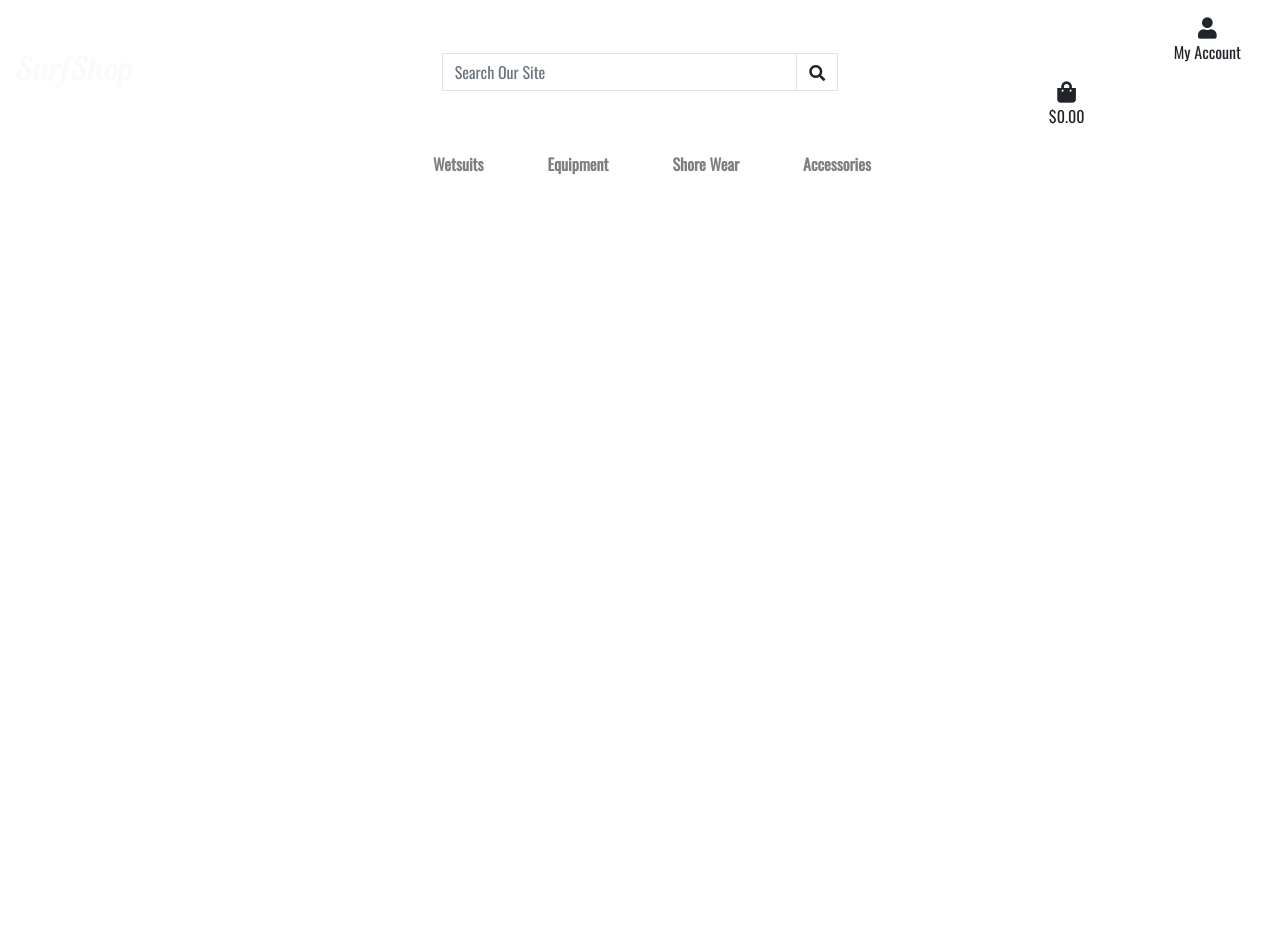
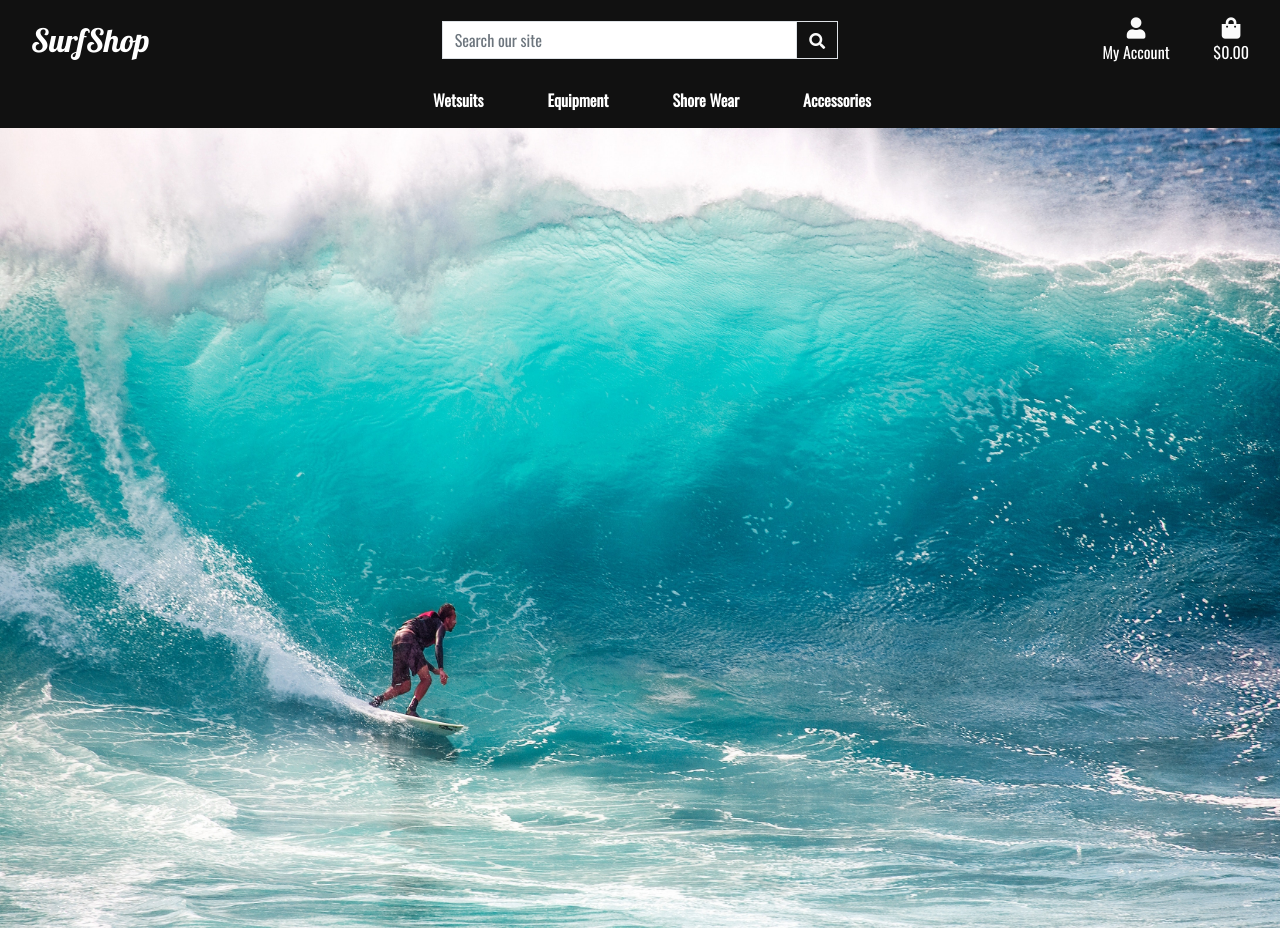
Before and after one commit to joe6894/surfshop, a Django app: page / in a window 1280 px wide. Before the commit the page ends 174 px from the top, so only its background shows below. Run offline with Django 3.2, Linux system fonts and the light colour scheme; some libraries are stand-ins or nearby versions.

Commit message:
styled navbar and added hero image to home page

```diff
--- a/home/templates/home/index.html
+++ b/home/templates/home/index.html
@@ -10,9 +10,7 @@
 {% endblock %}
 
 {% block content %}
-    <div class="container h-100">
-        <div class="row h-100">
-            <div class="col-7 col-md-6 my-auto"></div>
-        </div>
+    <div class="hero-image-area">
+        <img src="/media/surfing-background-image.jpg" class="hero-image">
     </div>
 {% endblock %}
--- a/static/css/base.css
+++ b/static/css/base.css
@@ -4,14 +4,40 @@ html {
 
 body {
     font-family: 'Oswald', sans-serif;
+    background-color: #111111;
 }
 
 a, a:hover, a:focus, a:active {
       text-decoration: none !important;
-      color: inherit;
+}
+
+i {
+    color: #fafafa;
+}
+
+.mobile-search {
+    background-color: #111111;
+}
+
+.navbar-toggler {
+    color: #fafafa;
 }
 
 .logo {
-    color: #fafafa;
     font-family: 'Lobster', sans-serif;
 }
+
+.top-header {
+    background-color: #111111;
+}
+
+/*------------- index.html --------------- */
+
+.hero-image-area {
+    padding-top: 128px;
+}
+
+.hero-image {
+    width: 100%;
+    height: 800px;
+}
--- a/templates/base.html
+++ b/templates/base.html
@@ -36,17 +36,17 @@
         <title>SurfShop {% block extra_title %}{% endblock %}</title>
     </head>
     <body>
-        <header class="container-fluid fixed-top">
-            <div class="row bg-black pt-lg-2 d-none d-lg-flex">
+        <header class="container-fluid fixed-top top-header">
+            <div id="topnav" class="row bg-black pt-lg-2 d-none d-lg-flex">
                 <div class="col-12 col-lg-4 my-auto py-1 py-lg-0 text-center text-lg-left">
-                    <a href="{% url 'home' %}">
-                        <h2 class="logo">SurfShop</h2>
+                    <a href="{% url 'home' %}" class="nav-link main-logo-link">
+                        <h2 class="logo text-white my-0">SurfShop</h2>
                     </a>
                 </div>
                 <div class="col-12 col-lg-4 my-auto py-1 py-lg-0">
                     <form method="GET" action="">
                         <div class="input-group w-100">
-                            <input class="form-control border border-black rounded-0" type="text" name="q" placeholder="Search Our Site">
+                            <input class="form-control border border-black rounded-0" type="text" name="q" placeholder="Search our site">
                             <div class="input-group-append">
                                 <button class="form-control btn btn-black border border-black rounded-0" type="submit">
                                     <span class="icon">
@@ -63,7 +63,7 @@
                             <a class="text-black nav-link" href="#" id="user-options" data-toggle="dropdown" aria-haspopup="true" aria-expanded="false">
                                 <div class="text-center">
                                     <div><i class="fas fa-user fa-lg"></i></div>
-                                <p class="my-0">My Account</p>
+                                    <p class="my-0 text-white">My Account</p>
                                 </div>
                             </a>
                             <div class="dropdown-menu border-0" aria-labelledby="user-options">
@@ -79,9 +79,9 @@
                                 {% endif %}
                             </div>
                         </li>
-                        <li class="liest-inline-item">
+                        <li class="list-inline-item">
                             <a class="{% if grand_total %}text-info font-weight-bold{% else %}text-black{% endif %} nav-link" href="">
-                                <div class="text-center">
+                                <div class="text-center text-white">
                                     <div><i class="fas fa-shopping-bag fa-lg"></i></div>
                                     <p class="my-0">
                                         {% if grand_total %}
@@ -96,8 +96,8 @@
                     </ul>
                 </div>
             </div>
-            <div class="row bg-white">
-                <nav class="navbar navbar-expand-lg navbar-light w-100">
+            <div class="row">
+                <nav class="navbar navbar-dark navbar-expand-lg w-100">
                     <button class="navbar-toggler" type="button" data-toggle="collapse" data-target="#main-nav" aria-controls="main-nav" aria-expanded="false" aria-label="Toggle navigation">
                         <span class="navbar-toggler-icon"></span>
                     </button>
--- a/templates/includes/main-nav.html
+++ b/templates/includes/main-nav.html
@@ -1,7 +1,7 @@
 <div class="collapse navbar-collapse" id="main-nav">
     <ul class="navbar-nav w-auto mx-auto">
         <li class="nav-item dropdown">
-            <a class="logo-font font-weight-bold nav-link text-black mr-5" href="#" id="wetsuits" data-toggle="dropdown" aria-haspopup="true" aria-expanded="false">
+            <a class="font-weight-bold nav-link text-white mr-5" href="#" id="wetsuits" data-toggle="dropdown" aria-haspopup="true" aria-expanded="false">
                 Wetsuits
             </a>
             <div class="dropdown-menu border-0" aria-labelledby="wetsuits">
@@ -11,9 +11,8 @@
                 <a href="" class="dropdown-item">Wetsuit Boots</a>
             </div>
         </li>
-
         <li class="nav-item dropdown">
-            <a class="logo-font font-weight-bold nav-link text-black mr-5" href="#" id="equipment" data-toggle="dropdown" aria-haspopup="true" aria-expanded="false">
+            <a class="font-weight-bold nav-link text-white mr-5" href="#" id="equipment" data-toggle="dropdown" aria-haspopup="true" aria-expanded="false">
                 Equipment
             </a>
             <div class="dropdown-menu border-0" aria-labelledby="equipment">
@@ -25,7 +24,7 @@
         </li>
 
         <li class="nav-item dropdown">
-            <a class="logo-font font-weight-bold nav-link text-black mr-5" href="#" id="shore-wear" data-toggle="dropdown" aria-haspopup="true" aria-expanded="false">
+            <a class="font-weight-bold nav-link text-white mr-5" href="#" id="shore-wear" data-toggle="dropdown" aria-haspopup="true" aria-expanded="false">
                 Shore Wear
             </a>
             <div class="dropdown-menu border-0" aria-labelledby="shore-wear">
@@ -37,7 +36,7 @@
         </li>
 
         <li class="nav-item dropdown">
-            <a class="logo-font font-weight-bold nav-link text-black" href="#" id="accessories" data-toggle="dropdown" aria-haspopup="true" aria-expanded="false">
+            <a class="font-weight-bold nav-link text-white" href="#" id="accessories" data-toggle="dropdown" aria-haspopup="true" aria-expanded="false">
                 Accessories
             </a>
             <div class="dropdown-menu border-0" aria-labelledby="accessories">
--- a/templates/includes/mobile-top-header.html
+++ b/templates/includes/mobile-top-header.html
@@ -1,14 +1,14 @@
-<li class="list-inline-item">
-    <a class="text-black nav-link d-block d-lg-none" href="#" id="mobile-search" data-toggle="dropdown" aria-haspopup="true" aria-expanded="false">
+<li class="list-inline-item bg-black">
+    <a class="text-white nav-link d-block d-lg-none" href="#" id="mobile-search" data-toggle="dropdown" aria-haspopup="true" aria-expanded="false">
         <div class="text-center">
             <div><i class="fas fa-search fa-lg"></i></div>
-            <p class="my-0">Search</p>
+            <p class="my-0 text-white">Search</p>
         </div>
     </a>
-    <div class="dropdown-menu border-0 w-100 p-3 rounded-0 my-0" aria-labelledby="mobile-search">
+    <div class="dropdown-menu mobile-search border-0 w-100 p-3 rounded-0 my-0" aria-labelledby="mobile-search">
         <form class="form" method="GET" action="">
             <div class="input-group w-100">
-                <input class="form-control border border-black rounded-0" type="text" name="q" placeholder="Search our site">
+                <input class="form-control border border-white rounded-0" type="text" name="q" placeholder="Search our site">
                 <div class="input-group-append">
                     <button class="form-control form-control btn btn-black border border-black rounded-0" type="submit">
                         <span class="icon">
@@ -21,10 +21,10 @@
     </div>
 </li>
 <li class="list-inline-item dropdown">
-    <a class="text-black nav-link d-block d-lg-none" href="#" id="user-options" data-toggle="dropdown" aria-haspopup="true" aria-expanded="false">
+    <a class="text-white nav-link d-block d-lg-none" href="#" id="user-options" data-toggle="dropdown" aria-haspopup="true" aria-expanded="false">
         <div class="text-center">
             <div><i class="fas fa-user fa-lg"></i></div>
-            <p class="my-0">My Account</p>
+            <p class="my-0 text-white">My Account</p>
         </div>
     </a>
     <div class="dropdown-menu border-0" aria-labelledby="user-options">
@@ -44,7 +44,7 @@
     <a class="{% if grand_total %}text-primary font-weight-bold{% else %}text-black{% endif %} nav-link d-block d-lg-none" href="">
         <div class="text-center">
             <div><i class="fas fa-shopping-bag fa-lg"></i></div>
-            <p class="my-0">
+            <p class="my-0 text-white">
                 {% if grand_total %}
                     ${{ grand_total|floatformat:2 }}
                 {% else %}
```
Lines whose indentation alone changed are shown as unchanged.
